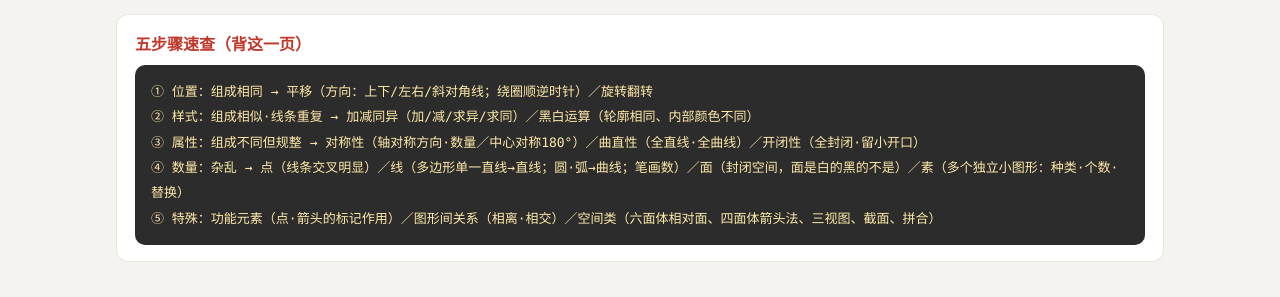
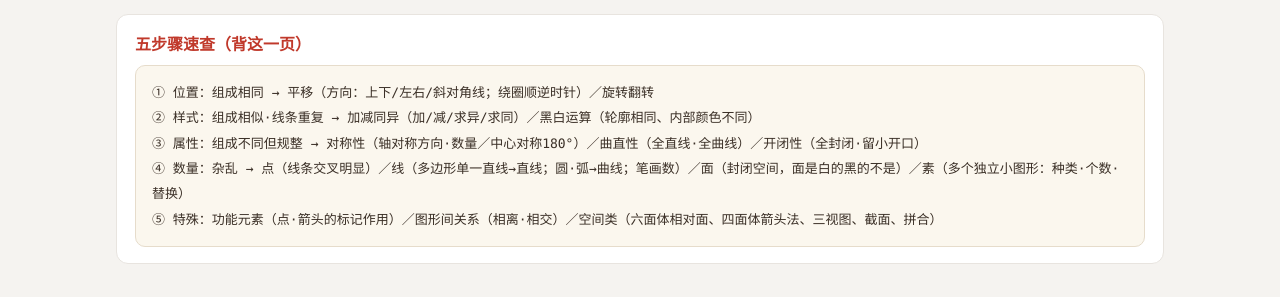
Before and after one commit to Sky-lll27/daka, a plain HTML site: page tuxing-tuili.html in a window 1280 px wide. Shown: the part 1244-1541 px from the top of the page. Drawn offline with Linux system fonts and the light colour scheme.

Commit message:
知识页配色：pre 块黑底黄字改浅底深字

```diff
--- a/tuxing-tuili.html
+++ b/tuxing-tuili.html
@@ -30,7 +30,7 @@ th{background:#faf7f4;font-weight:700;color:#5a4a44;}
 tbody tr:nth-child(even){background:#fcfbfa;}
 td b,li b,h2 b{color:var(--red-dark);}
 ul{margin:2px 0 2px 20px;} li{margin:5px 0;line-height:1.7;}
-pre{background:#2c2c2c;color:#ffe9a8;border-radius:10px;padding:14px 16px;font-size:13px;line-height:1.95;overflow-x:auto;font-family:"Cascadia Mono",Consolas,"Microsoft YaHei",monospace;white-space:pre-wrap;}
+pre{background:#fbf7ee;color:#3a2f26;border:1px solid #e6dccb;border-radius:10px;padding:14px 16px;font-size:13px;line-height:1.95;overflow-x:auto;font-family:"Cascadia Mono",Consolas,"Microsoft YaHei",monospace;white-space:pre-wrap;}
 .note{margin-top:10px;background:#fff8e6;border:1px dashed #e6c86e;border-radius:8px;padding:10px 13px;font-size:13.5px;line-height:1.75;white-space:pre-wrap;}
 .hint{font-size:12.5px;color:var(--muted);line-height:1.7;margin-bottom:12px;}
 .cu-form{display:grid;grid-template-columns:110px 140px 1fr 1fr 1fr;gap:8px;margin-bottom:12px;}
```
